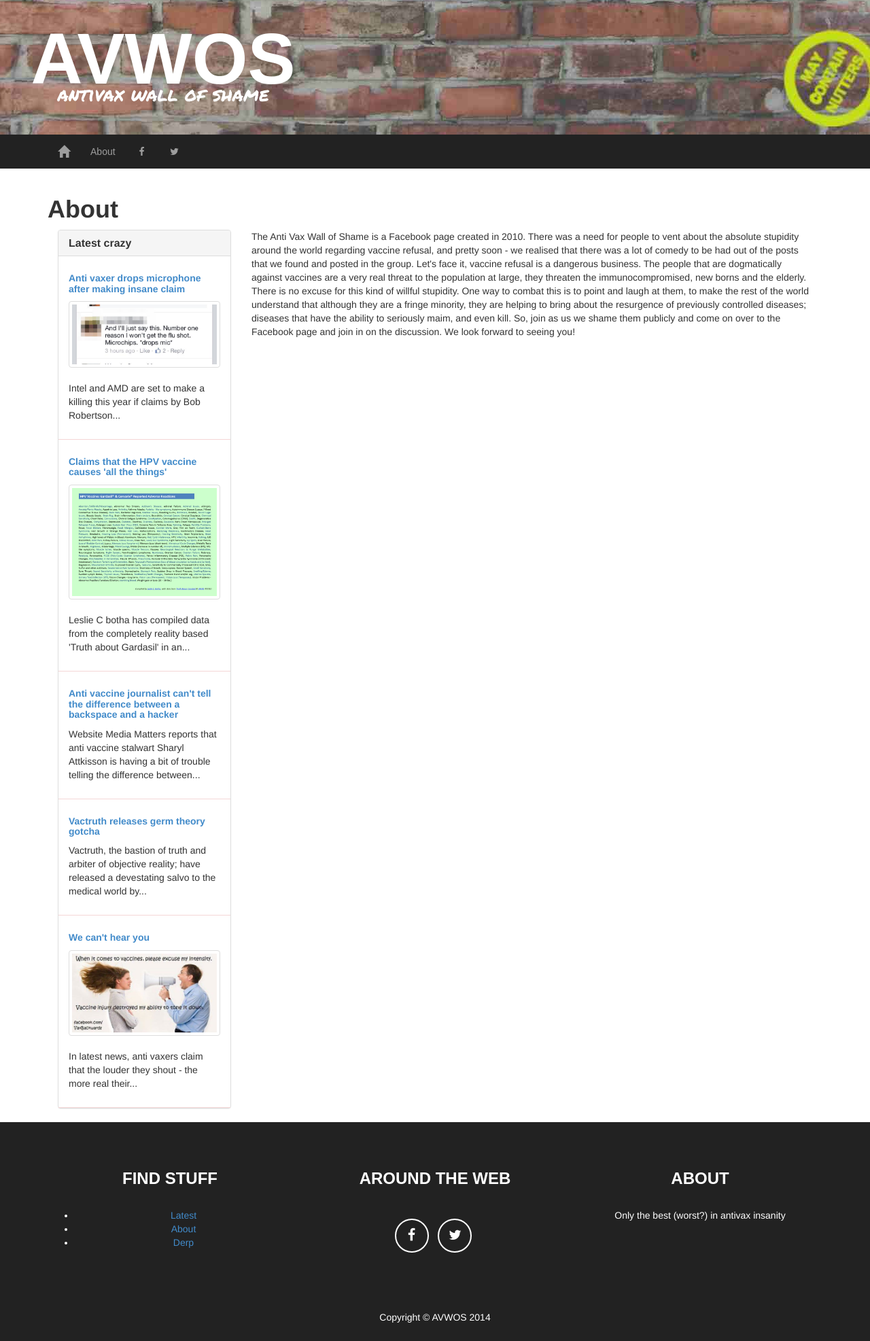
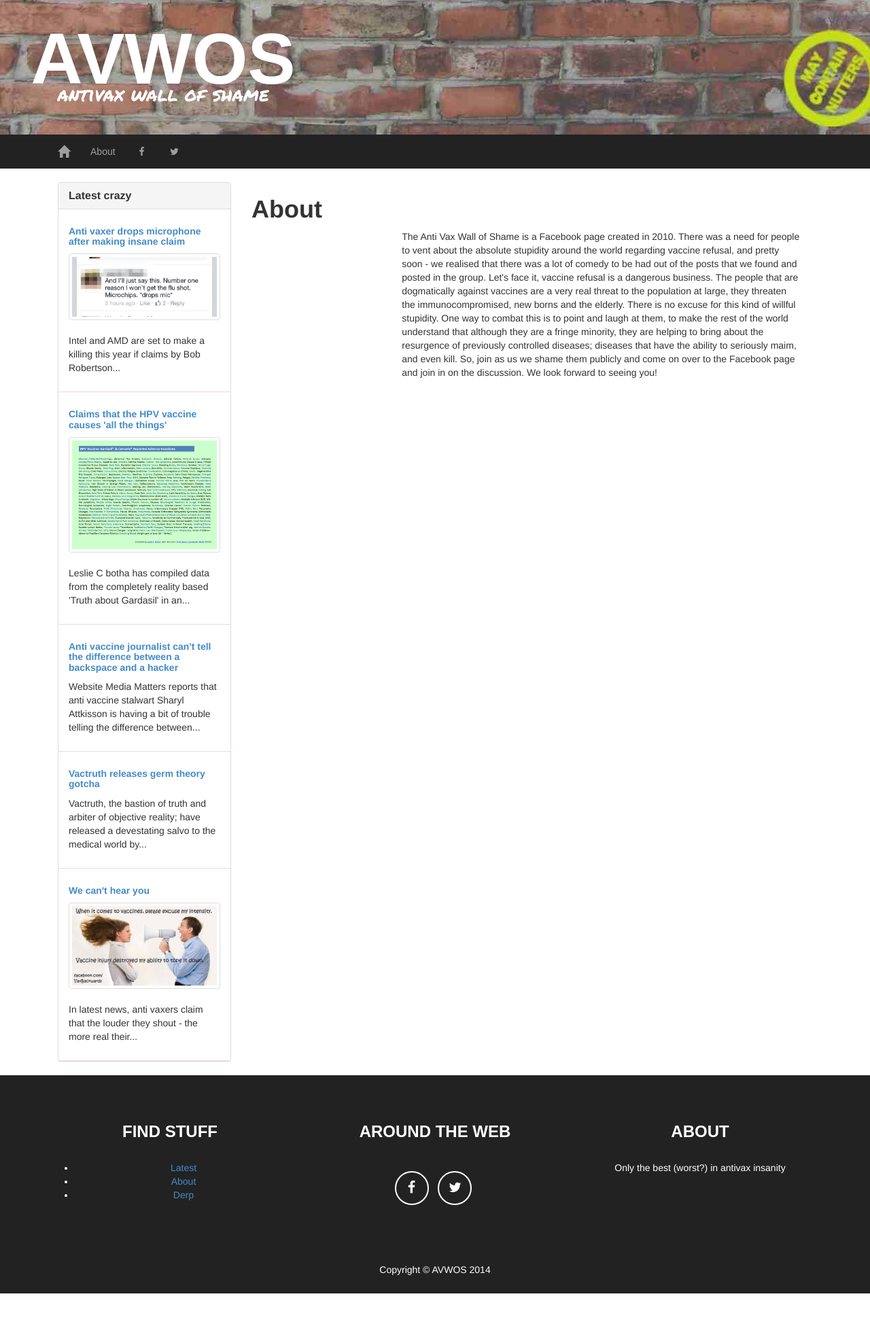
Before and after one commit to avwos/avwos-site, a Jekyll site: the page built from about.md, in a window 1280 px wide. Shown: the whole page at 68% size. Built offline with Jekyll 4.4.1, drawn with Linux system fonts in a browser that asks for light colours; some web fonts are replaced; after the commit the page ends 1903 px from its top, so only the background shows below that.

Commit message:
Add content to the about pagex6

```diff
--- a/_layouts/page.html
+++ b/_layouts/page.html
@@ -2,10 +2,10 @@
 layout: default
 ---
 <div class="post">
-
-  <article class="post-content">
-    <h1 class="post-title">{{ page.title }}</h1>
-    {{ content }}
-  </article>
-
+  <div class="post  col-md-9 col-md-push-3">
+    <article class="post-content">
+      <h1 class="post-title">{{ page.title }}</h1>
+      {{ content }}
+    </article>
+  </div>
 </div>
```
